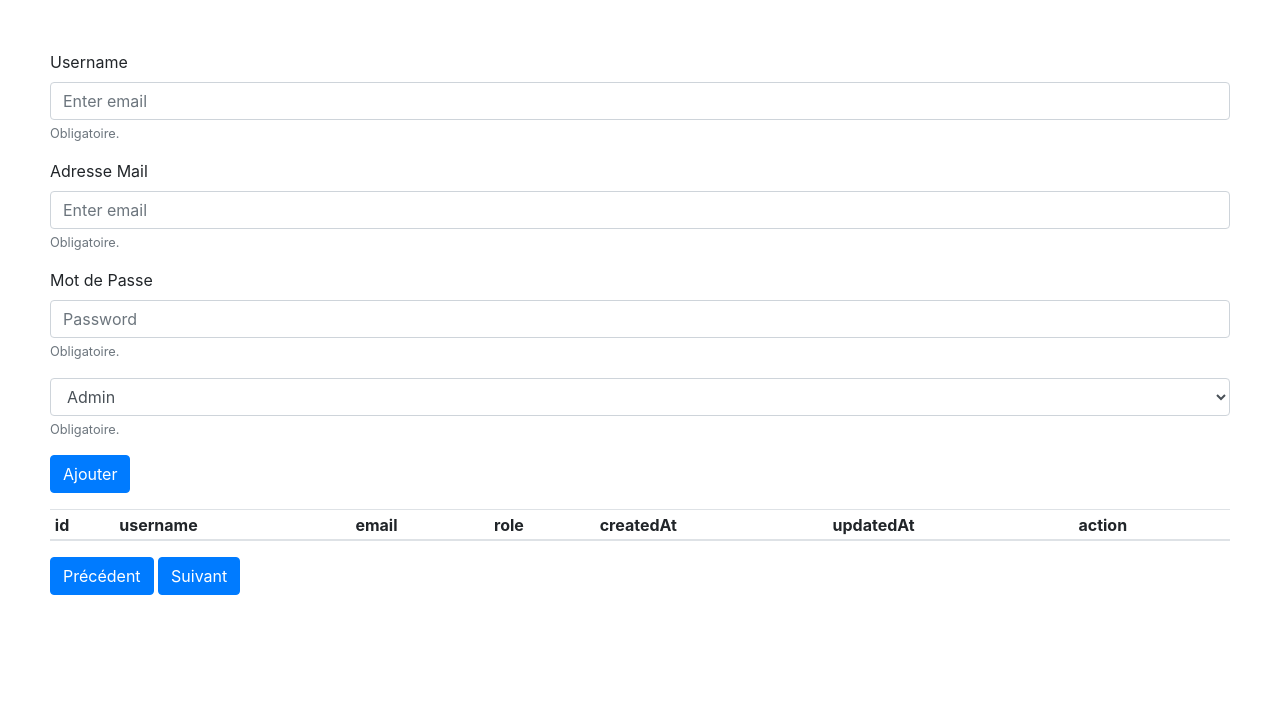
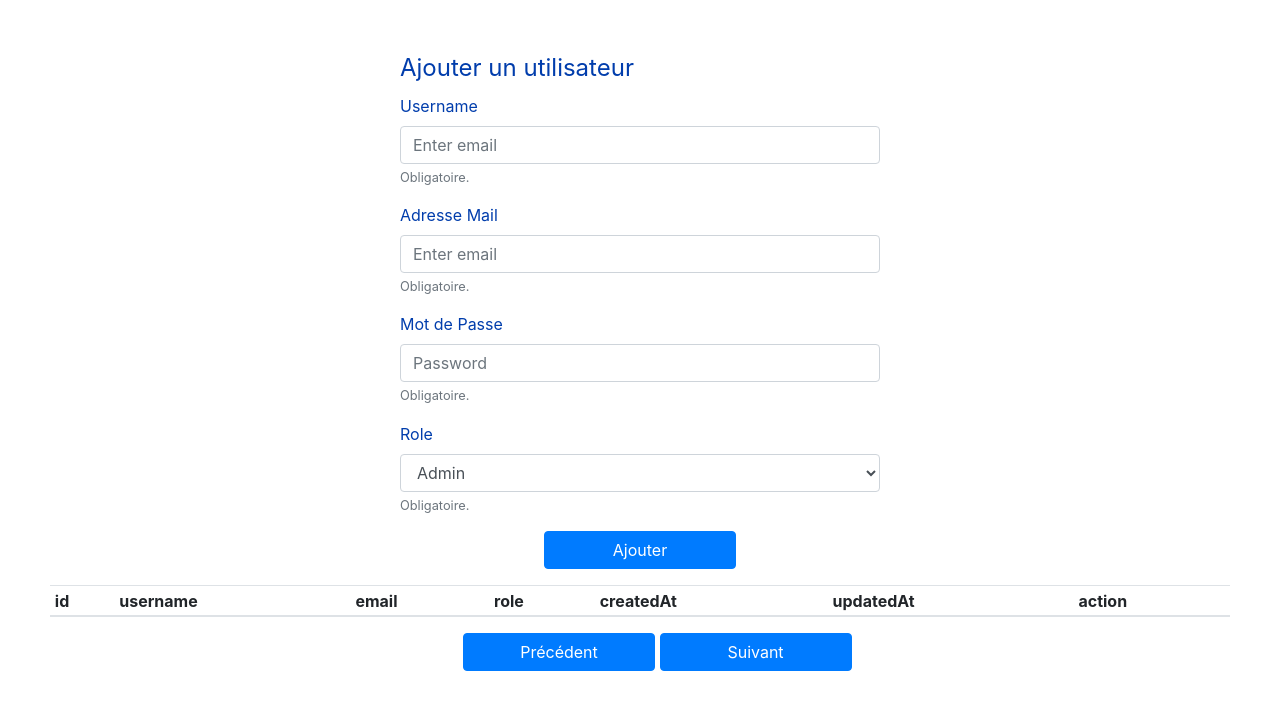
Before and after one commit to KhaoulaElmajni/Projet-Node-JS-Web-application-Blog, a website: page elmajni/public/index.html in a window 1280 px wide. Drawn offline with nearby package versions, Linux system fonts and the light colour scheme; some packages are replaced by stand-ins of ours; no server answers; a script that the page names is missing.

Commit message:
ajouter les routes

```diff
--- a/elmajni/package.json
+++ b/elmajni/package.json
@@ -6,11 +6,13 @@
     "start": "nodemon ./bin/www",
     "migrate": "sequelize db:drop & sequelize db:create & node ./migrate.js"
   },
-
   "dependencies": {
     "cookie-parser": "~1.4.4",
     "debug": "~2.6.9",
     "express": "~4.16.1",
+    "express-jwt": "^6.0.0",
+    "express-jwt-permissions": "^1.3.4",
+    "jsonwebtoken": "^8.5.1",
     "morgan": "~1.9.1",
     "mysql2": "^2.2.5",
     "sequelize": "^6.6.2"
--- a/elmajni/public/index.html
+++ b/elmajni/public/index.html
@@ -8,7 +8,10 @@
 </head>
 
 <body>
+
   <form>
+    <fieldset>
+      <legend id="legend">Ajouter un utilisateur</legend>
     <div class="form-group">
       <label for="exampleInputEmail1">Username</label>
       <input type="text" class="form-control" value="" id="username" aria-describedby="emailHelp" placeholder="Enter email">
@@ -25,6 +28,7 @@
       <small id="emailHelp" class="form-text text-muted">Obligatoire.</small>
     </div>
     <div class="form-group">
+      <label for="exampleInputPassword1">Role</label>
       <select id="role" class="form-control">
         <option value="admin" >Admin</option>
         <option value="author" >Author</option>
@@ -34,7 +38,7 @@
     </div>
     <button type="submit" id="ajouter" class="btn btn-primary" onclick="addUser()">Ajouter</button>
     <button type="submit" id="modifier" class="btn btn-primary">Modifier</button>
-
+    </fieldset>
   </form>
 
 
@@ -109,6 +113,7 @@
               let username = document.getElementById("username").value;
               let password = document.getElementById("password").value;
               let role = document.getElementById("role").value;
+
           var data = {
             email : email,
             username : username,
--- a/elmajni/public/stylesheets/style.css
+++ b/elmajni/public/stylesheets/style.css
@@ -1,6 +1,7 @@
 body {
   padding: 50px;
-  font: 14px "Lucida Grande", Helvetica, Arial, sans-serif;
+  font-family:Georgia, 'Times New Roman', Times, serif;
+  font-style: initial;
 }
 
 a {
@@ -10,8 +11,44 @@ form{
   left: 40%;
   right: 40%;
   align-items: center;
+  margin-left: auto;
+  margin-right: auto;
+  width: 30em;
+  border-radius: 1em;
+}
+
+input{
+
+  right: 50%;
+  left: 50%;
 }
 
 #modifier{
   display: none;
 }
+
+#modifier, #ajouter{
+  margin-left: 30%;
+  margin-right: 40%;
+  position: relative;
+  width: 12em;
+}
+input:hover {
+  box-shadow: 0 12px 16px 0 rgb(129, 129, 129);
+  color: white;
+}
+#previous,#next{
+  left: 35%;
+  right: 50%;
+  width: 12em;
+  position:relative;
+}
+button:hover{
+  box-shadow: 0 12px 16px 0 rgb(129, 129, 129);
+  color: white;
+}
+
+fieldset{
+  color: rgb(1, 61, 172);
+  border-radius: 10px ;
+}
--- a/elmajni/repositories/comments.js
+++ b/elmajni/repositories/comments.js
@@ -16,7 +16,7 @@ module.exports = {
    },
 
    getComment(id) {
-       return User.findByPk(id).then(result => {
+       return Comment.findByPk(id).then(result => {
            if (result) {
                return { status: 200 ,
                         content: result
```
Also changed, not shown: elmajni/repositories/articles.js (+13 -1 lines), elmajni/routes/articles.js (+6 -1 lines), elmajni/routes/authentication.js (added, +23 -0 lines), 2 other files.
